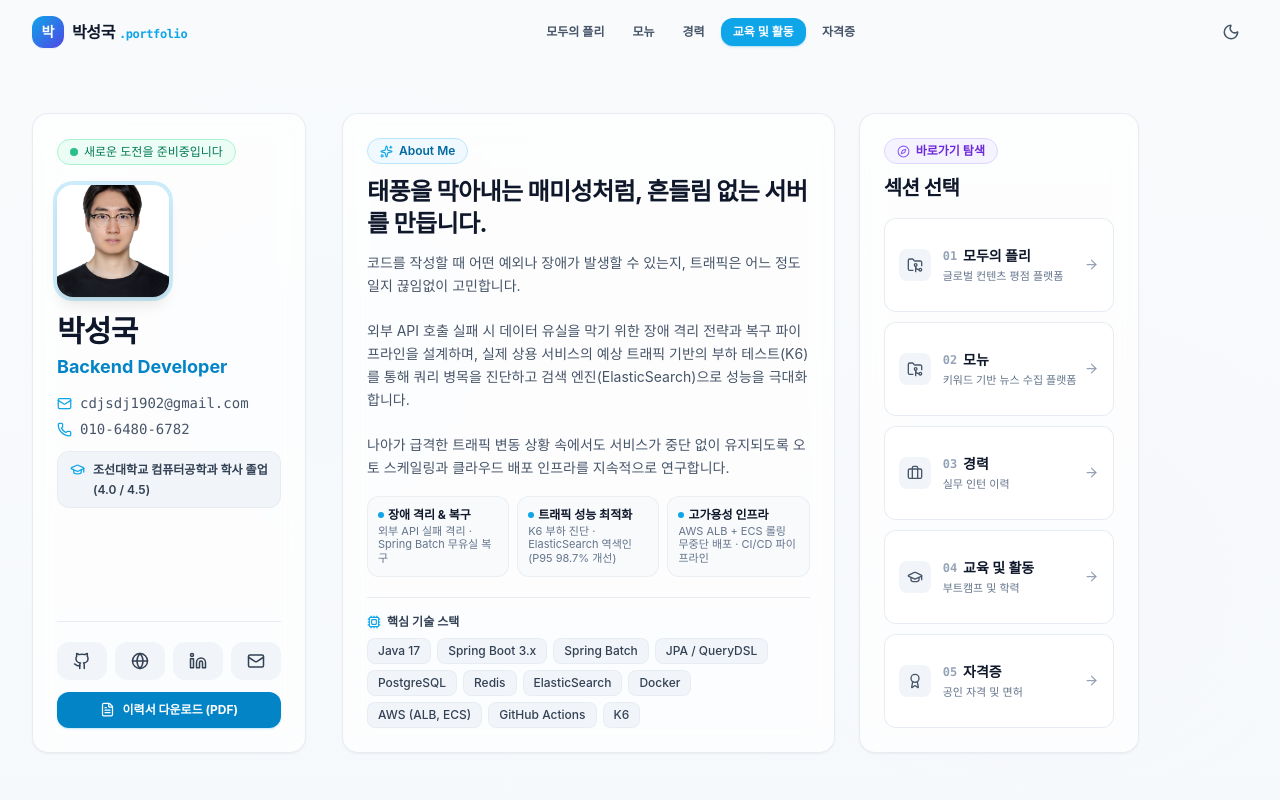
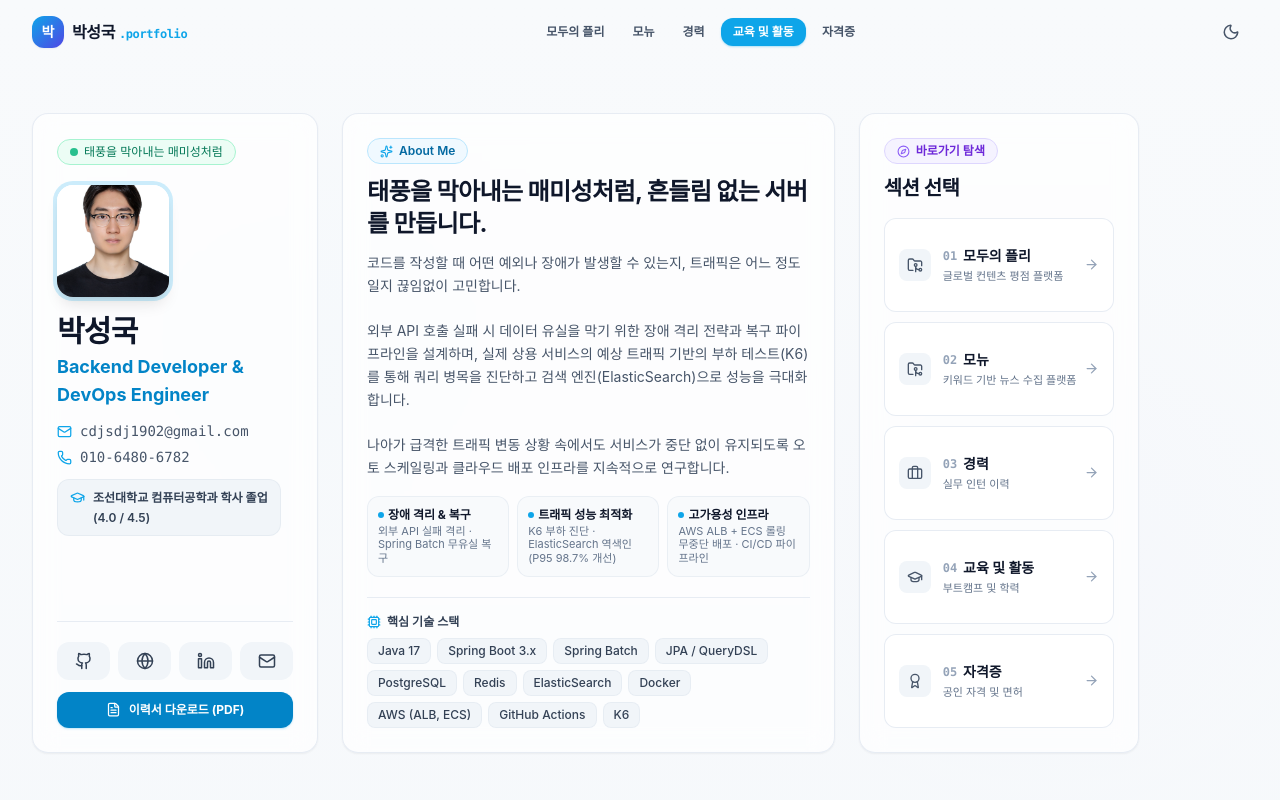
Before and after one commit to PSG-00/portfolio, a React (Vite) app: page / in a window 1280 px wide. Shown: the top 800 px of the page. Built offline with nearby package versions, Linux system fonts and the light colour scheme; a web font is replaced by a local one.

Commit message:
fix: GitHub Pages 서브패스(/portfolio/) 대응을 위한 정적 자산 상대 경로(./) 수정 및 profile.jpg 복사

```diff
--- a/src/components/Header/ProfileCard.jsx
+++ b/src/components/Header/ProfileCard.jsx
@@ -114,7 +114,7 @@ export default function ProfileCard({ profile }) {
 
           {/* 2행: 이력서 다운로드 버튼 (전체 4칸 차지) */}
           <a
-            href="/resume.pdf"
+            href="./resume.pdf"
             download={`이력서_${profile.name}.pdf`}
             className="col-span-4 inline-flex items-center justify-center gap-2 py-2.5 px-4 rounded-xl bg-sky-600 hover:bg-sky-500 text-white text-xs font-bold transition-all shadow-sm shadow-sky-500/25 mt-1"
             title="이력서 PDF 다운로드"
--- a/src/data/portfolioData.js
+++ b/src/data/portfolioData.js
@@ -1,9 +1,9 @@
 export const portfolioData = {
   profile: {
     name: "박성국",
-    role: "Backend Developer",
-    avatar: "/박성국.jpg",
-    statusBadge: "새로운 도전을 준비중입니다",
+    role: "Backend Developer & DevOps Engineer",
+    avatar: "./profile.jpg",
+    statusBadge: "태풍을 막아내는 매미성처럼",
     email: "cdjsdj1902@gmail.com",
     phone: "010-6480-6782",
     github: "https://github.com/PSG-00",
@@ -315,12 +315,12 @@ export const portfolioData = {
               {
                 title: "RDB (PostgreSQL + QueryDSL) 실측 결과",
                 desc: "P95 응답 지연 1.02s, 평균 590.13ms 소요",
-                src: "/images/k6_rdb_result.png",
+                src: "./images/k6_rdb_result.png",
               },
               {
                 title: "ElasticSearch 역색인 검색 실측 결과",
                 desc: "P95 응답 지연 13.02ms, 평균 6.44ms로 98.7% 개선",
-                src: "/images/k6_es_result.png",
+                src: "./images/k6_es_result.png",
               },
             ],
           },
```
Also changed, not shown: public/profile.jpg (added).
